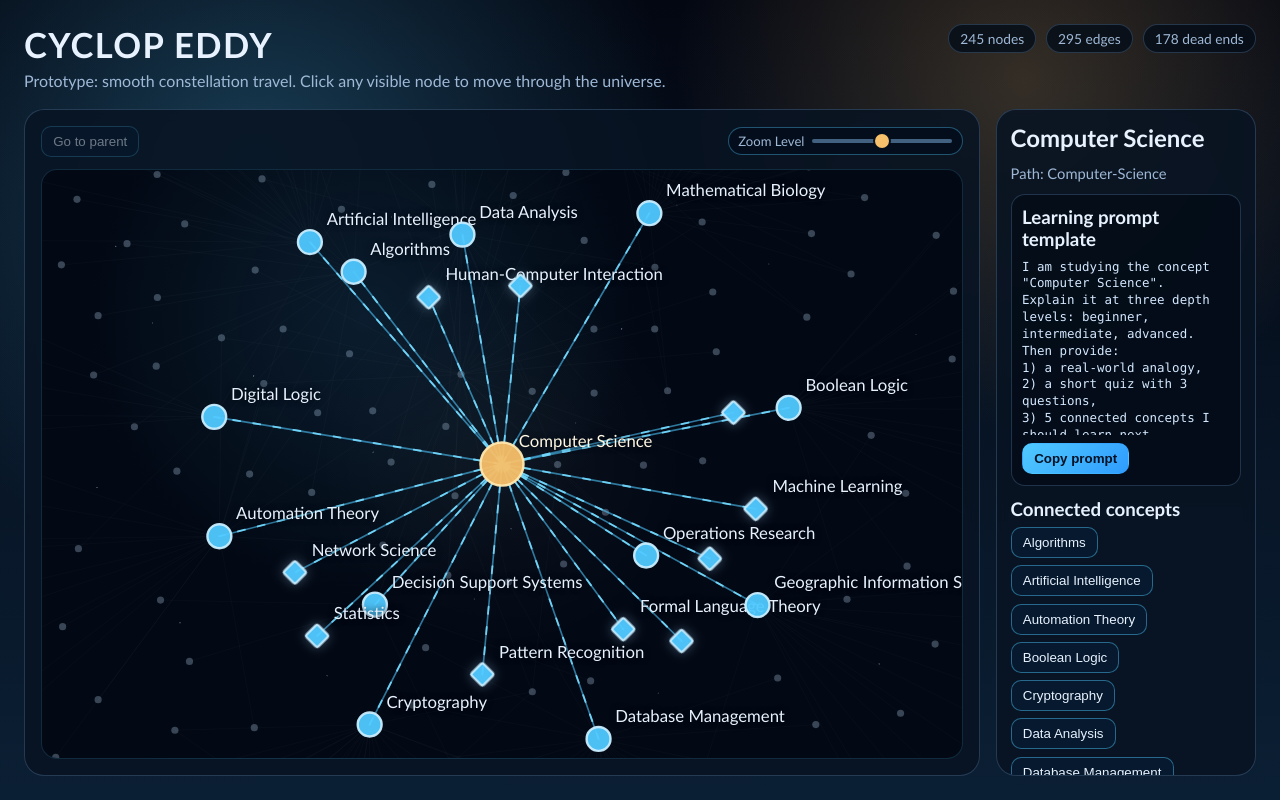
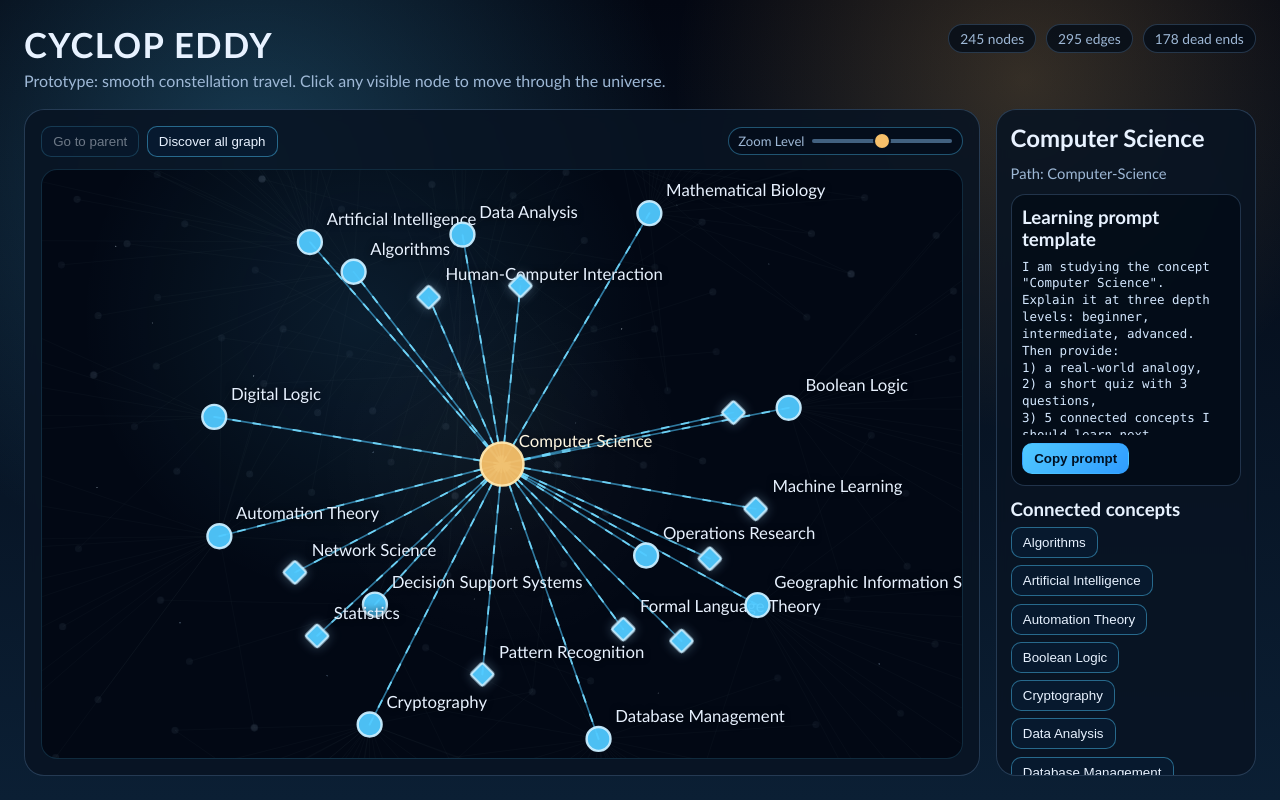
Before and after one commit to BastienSegura/cyclop-eddy, a Next.js app in the folder gui/: page / in a window 1280 px wide. Built offline with nearby package versions, Linux system fonts and the light colour scheme.

Commit message:
Add random hidden-node twinkle and discover-all action

```diff
--- a/gui/src/app/globals.css
+++ b/gui/src/app/globals.css
@@ -107,6 +107,12 @@ body {
   color: var(--muted);
   font-size: 0.9rem;
   gap: 1rem;
+  flex-wrap: wrap;
+}
+
+.navigation-controls {
+  display: flex;
+  gap: 0.45rem;
   flex-wrap: wrap;
 }
 
@@ -264,6 +270,8 @@ body {
 
 .constellation-node-overview {
   fill: rgba(182, 208, 234, 0.3);
+  opacity: var(--overview-node-idle-opacity, 0.2);
+  animation: overview-node-glimmer 7600ms ease-in-out infinite;
 }
 
 .constellation-line.edge-far {
@@ -309,6 +317,18 @@ body {
   }
 }
 
+@keyframes overview-node-glimmer {
+  0%,
+  82%,
+  100% {
+    opacity: var(--overview-node-idle-opacity, 0.2);
+  }
+
+  88% {
+    opacity: var(--overview-node-flash-opacity, 0.55);
+  }
+}
+
 .constellation-line-hitzone {
   stroke: rgba(0, 0, 0, 0);
   stroke-width: 14;
@@ -319,6 +339,11 @@ body {
 @media (prefers-reduced-motion: reduce) {
   .constellation-line-flow {
     animation: none;
+  }
+
+  .constellation-node-overview {
+    animation: none;
+    opacity: 0.24;
   }
 }
 
--- a/gui/src/features/concept-graph/ui/constellation-view.tsx
+++ b/gui/src/features/concept-graph/ui/constellation-view.tsx
@@ -1,6 +1,6 @@
 "use client";
 
-import { useMemo, useRef, useState } from "react";
+import { type CSSProperties, useMemo, useRef, useState } from "react";
 
 import type { GraphLayout, NodePosition } from "../application/compute-graph-layout";
 import type { ConceptGraph, NodeId } from "../domain/types";
@@ -45,6 +45,32 @@ interface LabelBox {
   top: number;
   right: number;
   bottom: number;
+}
+
+function hashNodeId(nodeId: NodeId): number {
+  let hash = 2166136261;
+
+  for (let index = 0; index < nodeId.length; index += 1) {
+    hash ^= nodeId.charCodeAt(index);
+    hash = Math.imul(hash, 16777619);
+  }
+
+  return hash >>> 0;
+}
+
+function buildOverviewNodeStyle(nodeId: NodeId): CSSProperties {
+  const seed = hashNodeId(nodeId);
+  const durationMs = 4800 + (seed % 6200);
+  const delayMs = seed % durationMs;
+  const idleOpacity = 0.16 + ((seed >>> 8) % 10) / 100;
+  const flashOpacity = 0.38 + ((seed >>> 16) % 28) / 100;
+
+  return {
+    animationDuration: `${durationMs}ms`,
+    animationDelay: `-${delayMs}ms`,
+    ["--overview-node-idle-opacity" as string]: idleOpacity.toFixed(2),
+    ["--overview-node-flash-opacity" as string]: flashOpacity.toFixed(2),
+  } as CSSProperties;
 }
 
 function edgeClass(
@@ -560,6 +586,7 @@ export function ConstellationView({
                 cy={node.position.y}
                 r={OVERVIEW_NODE_RADIUS_PX}
                 className="constellation-node-overview"
+                style={buildOverviewNodeStyle(node.id)}
               />
             ))}
           </g>
--- a/gui/src/features/concept-graph/ui/graph-explorer.tsx
+++ b/gui/src/features/concept-graph/ui/graph-explorer.tsx
@@ -294,6 +294,7 @@ export function GraphExplorer() {
 
   const canGoBack = parentIds.length > 0;
   const firstParent = canGoBack ? parentIds[0] : null;
+  const hasDiscoveredAllNodes = visibleNodeIds.size >= totalNodes;
   const zoomSliderValueUnrounded = camera.zoom >= ZOOM_SLIDER_CENTER
     ? 50 + ((camera.zoom - ZOOM_SLIDER_CENTER) / Math.max(MAX_ZOOM - ZOOM_SLIDER_CENTER, 0.001)) * 50
     : 50 - ((ZOOM_SLIDER_CENTER - camera.zoom) / Math.max(ZOOM_SLIDER_CENTER - MIN_ZOOM, 0.001)) * 50;
@@ -368,6 +369,14 @@ export function GraphExplorer() {
     }));
   }
 
+  function revealAllNodes() {
+    if (!graph) {
+      return;
+    }
+
+    setVisibleNodeIds(new Set<NodeId>(Object.keys(graph.nodes) as NodeId[]));
+  }
+
   if (status === "loading") {
     return <p className="status-banner">Loading concept universe...</p>;
   }
@@ -397,6 +406,7 @@ export function GraphExplorer() {
       <section className="explorer-layout">
         <article className="constellation-panel">
           <div className="panel-actions">
+            <div className="navigation-controls">
               <button
                 type="button"
                 className="ghost-button"
@@ -409,6 +419,15 @@ export function GraphExplorer() {
               >
                 Go to parent
               </button>
+              <button
+                type="button"
+                className="ghost-button"
+                disabled={hasDiscoveredAllNodes}
+                onClick={revealAllNodes}
+              >
+                Discover all graph
+              </button>
+            </div>
 
             <div className="camera-controls">
               <div className="zoom-indicator" aria-label="Zoom level control">
```
Lines whose indentation alone changed are shown as unchanged.
